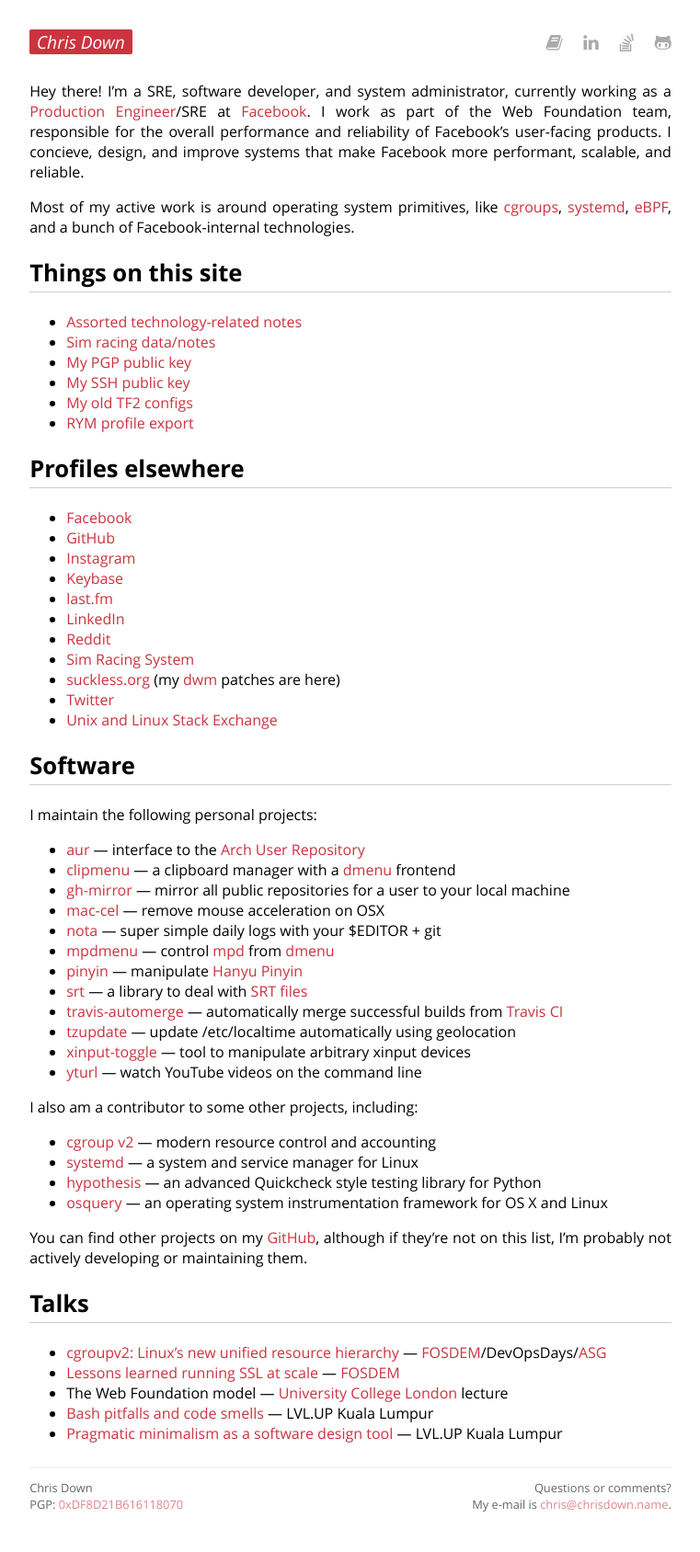
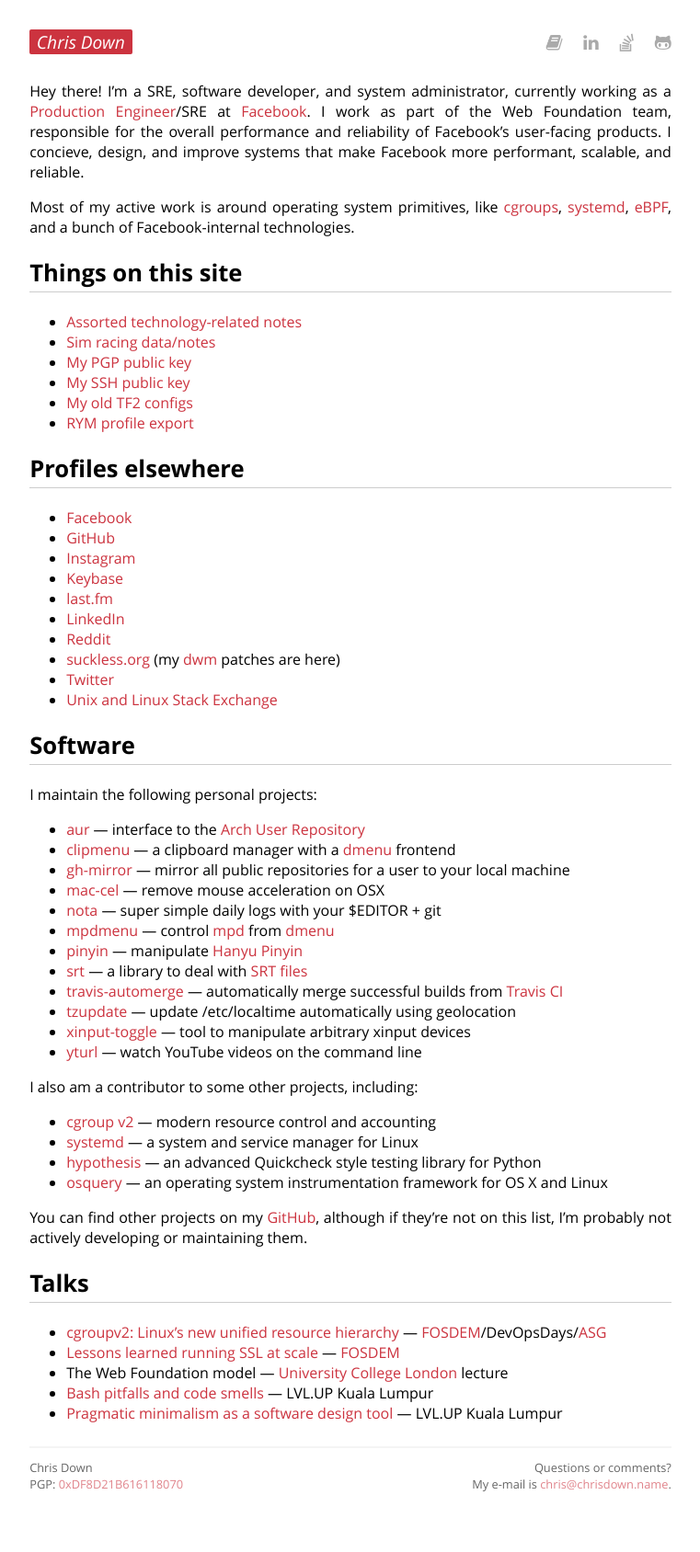
Before and after one commit to cdown/chrisdown.name, a Jekyll site: the page built from index.md, in a window 1280 px wide. Shown: the whole page at 92% size, without its empty margins (259-1020 px from the left). Built offline with Jekyll 4.4.1, drawn with Linux system fonts in a browser that asks for light colours; after the commit the page ends 1666 px from its top, so only the background shows below that.

Commit message:
Remove Sim Racing System

```diff
--- a/index.md
+++ b/index.md
@@ -40,8 +40,6 @@ Facebook-internal technologies.
 - [last.fm][]
 - [LinkedIn](https://www.linkedin.com/in/chrisldown)
 - [Reddit][]
-- [Sim Racing
-  System](http://www.simracingsystem.com/srsmember.php?a=fZ6vu66GgQ%3D%3D)
 - [suckless.org](http://suckless.org/people/cdown)
   (my [dwm](http://dwm.suckless.org/) patches are here)
 - [Twitter][]
```
